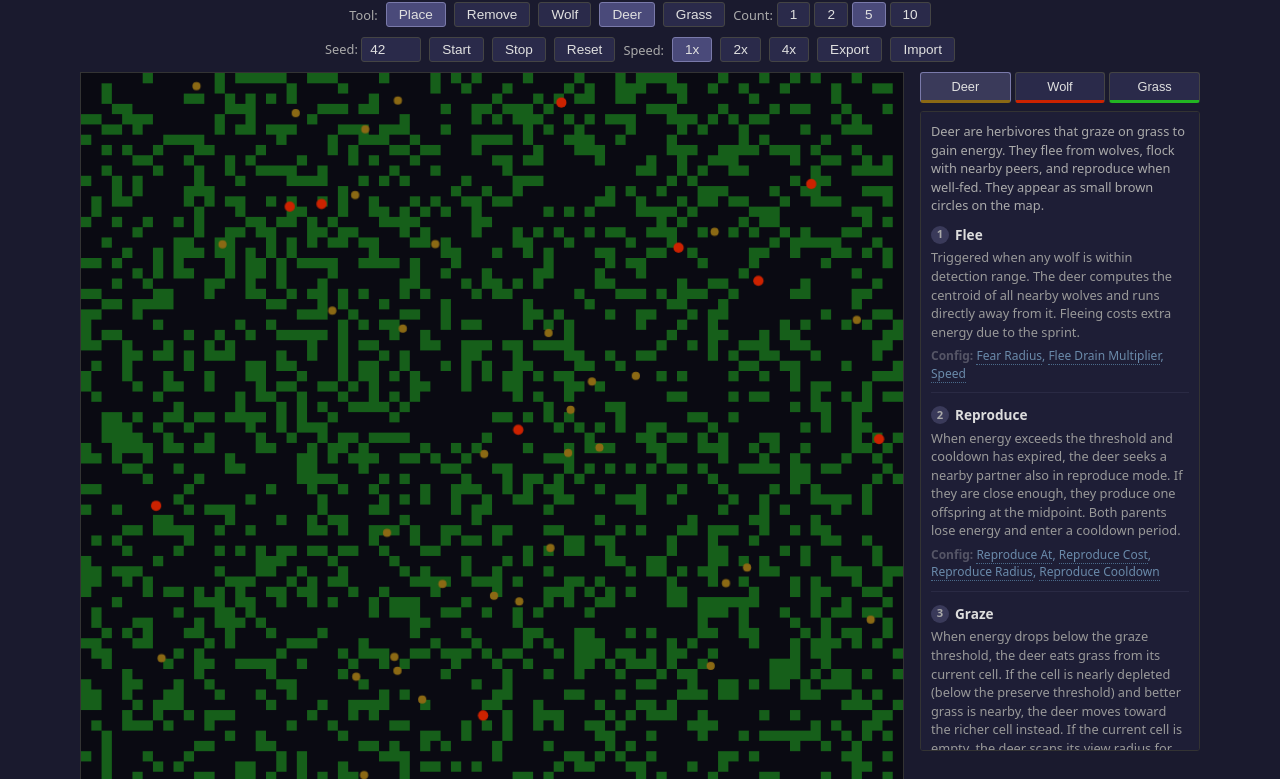
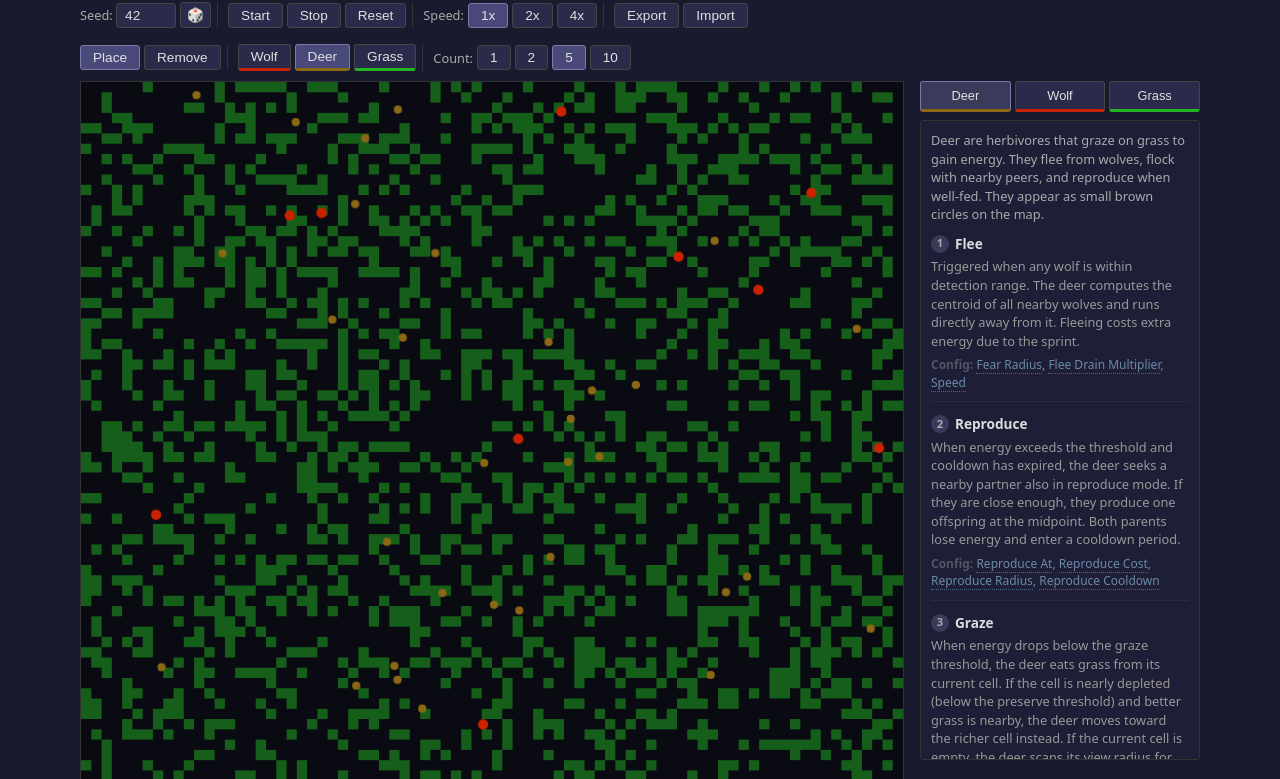
Before and after one commit to cameron-mcateer/deernamics, a website built with Vite: page index.html in a window 1280 px wide. Shown: the part 61-840 px from the top of the page. Built offline with nearby package versions, Linux system fonts and the light colour scheme.

Commit message:
update control layout

```diff
--- a/index.html
+++ b/index.html
@@ -9,8 +9,10 @@
 <body>
   <div id="app">
     <h1>Deernamics</h1>
-    <div id="toolbar"></div>
-    <div id="controls"></div>
+    <div id="control-bar">
+      <div id="controls"></div>
+      <div id="toolbar"></div>
+    </div>
     <div id="main-area">
       <div id="canvas-col">
         <canvas id="sim-canvas" width="800" height="800"></canvas>
--- a/src/style.css
+++ b/src/style.css
@@ -43,12 +43,37 @@ canvas {
   height: auto;
 }
 
+#control-bar {
+  display: flex;
+  justify-content: space-between;
+  align-items: center;
+  width: 100%;
+  gap: 16px;
+  flex-wrap: wrap;
+}
+
 #toolbar, #controls {
   display: flex;
-  gap: 8px;
+  gap: 4px;
   align-items: center;
   flex-wrap: wrap;
-  justify-content: center;
+}
+
+.control-group {
+  display: inline-flex;
+  gap: 4px;
+  align-items: center;
+  padding: 0 6px;
+  border-right: 1px solid #333;
+}
+
+.control-group:last-child {
+  border-right: none;
+  padding-right: 0;
+}
+
+.control-group:first-child {
+  padding-left: 0;
 }
 
 button {
--- a/src/ui/controls.ts
+++ b/src/ui/controls.ts
@@ -13,6 +13,16 @@ export type ControlCallbacks = {
   onImport: (json: string) => void;
 };
 
+function group(...els: (HTMLElement | HTMLElement[])[]): HTMLSpanElement {
+  const span = document.createElement('span');
+  span.className = 'control-group';
+  for (const el of els) {
+    if (Array.isArray(el)) span.append(...el);
+    else span.appendChild(el);
+  }
+  return span;
+}
+
 export function createControls(container: HTMLElement, callbacks: ControlCallbacks) {
   const seedLabel = document.createElement('label');
   seedLabel.textContent = 'Seed: ';
@@ -25,6 +35,16 @@ export function createControls(container: HTMLElement, callbacks: ControlCallbac
     if (!isNaN(val)) callbacks.setSeed(val);
   });
   seedLabel.appendChild(seedInput);
+
+  const randomSeedBtn = document.createElement('button');
+  randomSeedBtn.textContent = '🎲';
+  randomSeedBtn.title = 'Randomize seed';
+  randomSeedBtn.style.padding = '4px 6px';
+  randomSeedBtn.addEventListener('click', () => {
+    const newSeed = Math.floor(Math.random() * 1_000_000);
+    seedInput.value = String(newSeed);
+    callbacks.setSeed(newSeed);
+  });
 
   const startBtn = document.createElement('button');
   startBtn.textContent = 'Start';
@@ -76,14 +96,16 @@ export function createControls(container: HTMLElement, callbacks: ControlCallbac
   importBtn.addEventListener('click', () => fileInput.click());
 
   container.append(
-    seedLabel, startBtn, stopBtn, resetBtn,
-    speedLabel, ...speedBtns,
-    exportBtn, importBtn, fileInput,
+    group(seedLabel, randomSeedBtn),
+    group(startBtn, stopBtn, resetBtn),
+    group(speedLabel, ...speedBtns),
+    group(exportBtn, importBtn, fileInput),
   );
 
   return {
     setRunning(isRunning: boolean) {
       seedInput.disabled = isRunning;
+      randomSeedBtn.disabled = isRunning;
       for (const btn of speedBtns) btn.disabled = isRunning;
       exportBtn.disabled = isRunning;
       importBtn.disabled = isRunning;
--- a/src/ui/placement.ts
+++ b/src/ui/placement.ts
@@ -34,12 +34,18 @@ export function createPlacementToolbar(
     modeButtons.push(btn);
   }
 
-  // Type selector (always visible)
+  // Type selector (always visible) with colored borders
+  const typeColors: Record<PlacementType, string> = {
+    wolf: '#CC2200',
+    deer: '#8B6914',
+    grass: '#22B422',
+  };
   const typeButtons: HTMLButtonElement[] = [];
   const types: PlacementType[] = ['wolf', 'deer', 'grass'];
   for (const t of types) {
     const btn = document.createElement('button');
     btn.textContent = t.charAt(0).toUpperCase() + t.slice(1);
+    btn.style.borderBottom = `3px solid ${typeColors[t]}`;
     btn.addEventListener('click', () => {
       state.type = t;
       state.count = t === 'grass' ? 2 : 5;
@@ -100,9 +106,18 @@ export function createPlacementToolbar(
     }
   }
 
-  const modeLabel = document.createElement('label');
-  modeLabel.textContent = 'Tool: ';
-  container.append(modeLabel, ...modeButtons, ...typeButtons, optionsContainer);
+  function grp(...els: HTMLElement[]): HTMLSpanElement {
+    const span = document.createElement('span');
+    span.className = 'control-group';
+    span.append(...els);
+    return span;
+  }
+
+  container.append(
+    grp(...modeButtons),
+    grp(...typeButtons),
+    grp(optionsContainer),
+  );
   updateOptions();
 
   return state;
```
